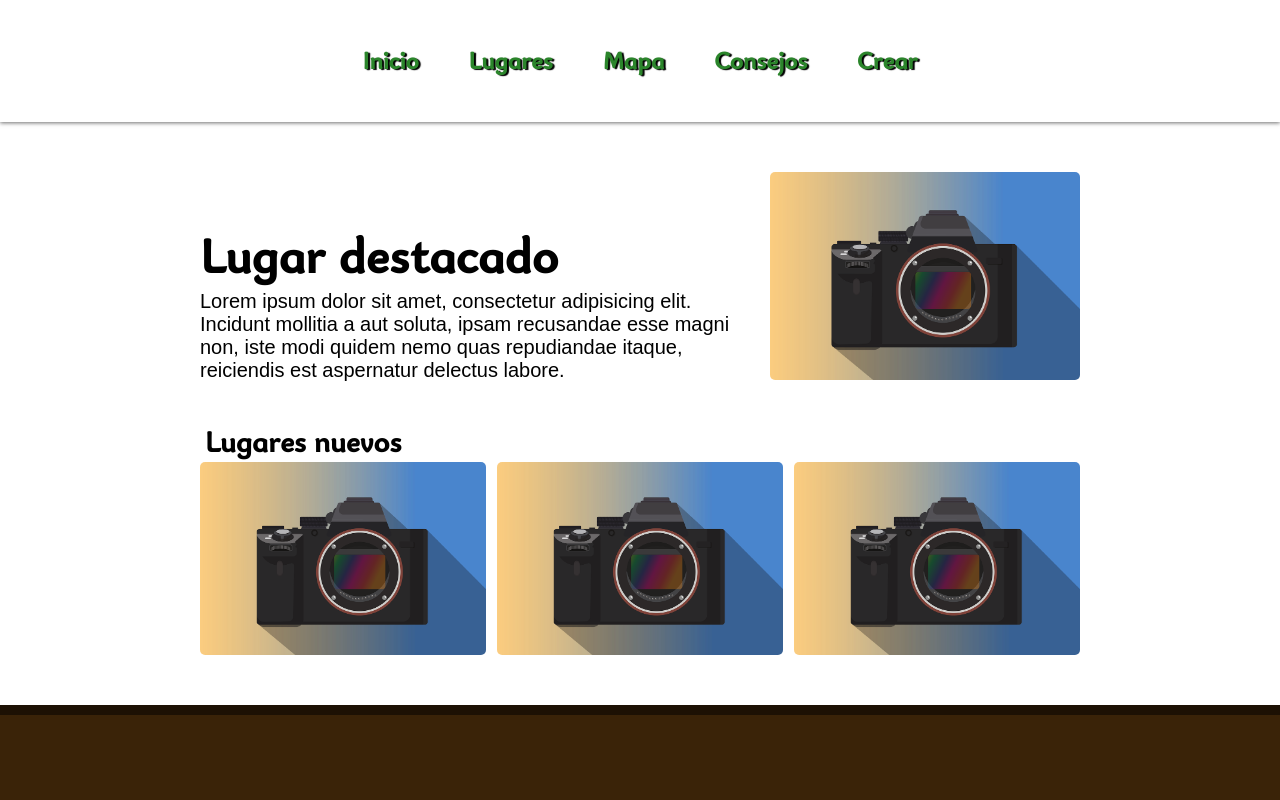
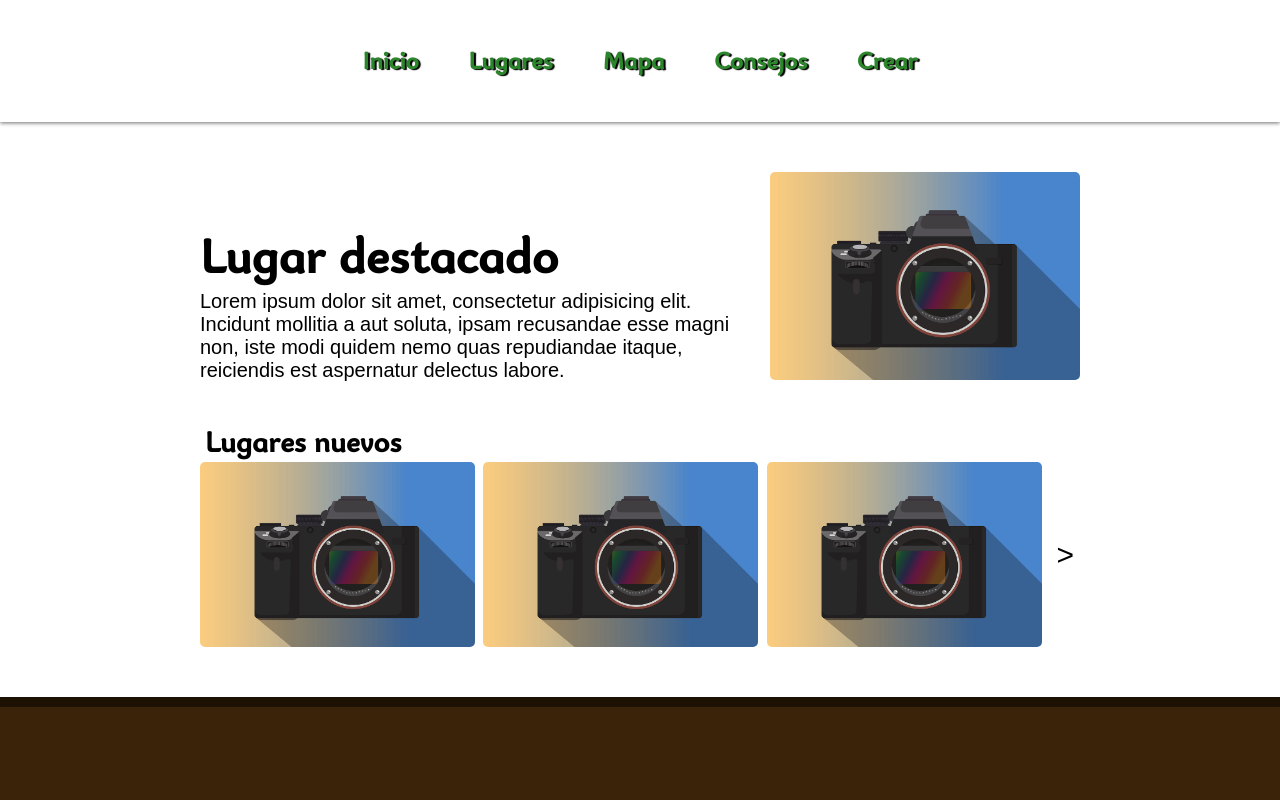
Before and after one commit to ant003/tourism, a React (Create React App) app: page / in a window 1280 px wide. Shown: the top 800 px of the page. Built offline with nearby package versions, Linux system fonts and the light colour scheme; the HTML template or start-up script is replaced by a standard one.

Commit message:
Carousel component added with its CSS file

```diff
--- /dev/null
+++ b/src/Home/Carousel.js
@@ -0,0 +1,52 @@
+import { useEffect } from "react";
+import { useState } from "react";
+
+const Carousel = ({ children, size }) => {
+    const [currentIndex, setCurrentIndex] = useState(0);
+    const [length, setLength] = useState(children.length);
+
+    // Set the length to match current children from props
+    useEffect(() => {
+        setLength(children.length);
+    }, [children]);
+
+    const handleNext = () => {
+        if (currentIndex < length - size) {
+            setCurrentIndex(prev => prev + 1);
+        }
+    }
+
+    const handlePrev = () => {
+        if (currentIndex > 0) {
+            setCurrentIndex(prev => prev - 1);
+        }
+    }
+
+    return (
+        <div className="carousel">
+            <div className="carousel-wrapper">
+                {
+                    currentIndex > 0 &&
+                    <button onClick={handlePrev} className="left-arrow">
+                        &lt;
+                    </button>
+                }
+                <div className="carousel-content-wrapper">
+                    <div className={`carousel-content show-${size}`}
+                        style={{ transform: `translateX(-${currentIndex * (100 / size)}%)` }}
+                    >
+                        {children}
+                    </div>
+                </div>
+                {
+                    currentIndex < (length - size) &&
+                    <button onClick={handleNext} className="right-arrow">
+                        &gt;
+                    </button>
+                }
+            </div>
+        </div>
+    )
+}
+
+export default Carousel;
--- a/src/Home/Home.js
+++ b/src/Home/Home.js
@@ -1,22 +1,28 @@
 import noImage from '../img/noImage.png'
+import Carousel from './Carousel';
+import './carousel.css';
 
 const Home = () => {
-    return(
+    return (
         <div className="home">
             <section id="standOuot">
                 <h1>Lugar destacado</h1>
                 <p>Lorem ipsum dolor sit amet, consectetur adipisicing elit. Incidunt mollitia a aut soluta, ipsam recusandae esse magni non, iste modi quidem nemo quas repudiandae itaque, reiciendis est aspernatur delectus labore.</p>
             </section>
             <section id="standPhoto">
-                <img src={noImage} alt="" min_width="500px"/>
+                <img src={noImage} alt="" min_width="500px" />
             </section>
             <section id="newPlaces">
                 <h2>Lugares nuevos</h2>
-                <div className="img">
+                <Carousel size={3}>
                     <img src={noImage} alt="" />
                     <img src={noImage} alt="" />
                     <img src={noImage} alt="" />
-                </div>
+                    <img src={noImage} alt="" />
+                    <img src={noImage} alt="" />
+                    <img src={noImage} alt="" />
+                    <img src={noImage} alt="" />
+                </Carousel>
             </section>
         </div>
     );
--- /dev/null
+++ b/src/Home/carousel.css
@@ -0,0 +1,54 @@
+.carousel-wrapper {
+    display: flex;
+    width: 100%;
+    position: relative;
+}
+
+.carousel-content-wrapper {
+    overflow: hidden;
+    width: 100%;
+    height: 100%;
+}
+
+.carousel-content {
+    display: flex;
+    gap: 1%;
+    justify-content: space-between;
+    transition: all 250ms linear;
+    -ms-overflow-style: none;
+    /* hide scrollbar in IE and Edge */
+    scrollbar-width: none;
+    /* hide scrollbar in Firefox */
+}
+
+/* hide scrollbar in webkit browser */
+.carousel-content::-webkit-scrollbar,
+.carousel-content::-webkit-scrollbar {
+    display: none;
+}
+
+.carousel-content>* {
+    width: 100%;
+    flex-shrink: 0;
+    flex-grow: 1;
+}
+
+.left-arrow,
+.right-arrow {
+    border: none;
+    background-color: white;
+    font-size: 3em;
+    font-family: Arial, Helvetica, sans-serif;
+}
+
+.carousel-content.show-2>* {
+    width: calc(50% - 1%);
+}
+
+.carousel-content.show-3>* {
+    width: calc(100% / 3 - 1%);
+}
+
+.carousel-content.show-4>* {
+    width: calc(100% / 4 -1%);
+}
--- a/src/index.css
+++ b/src/index.css
@@ -38,8 +38,7 @@
   font-size: 1.8em;
 }
 
-.square
-p,
+.square p,
 h2 {
   padding-left: 5px;
 }
@@ -91,9 +90,10 @@ h2 {
   font-size: 2.5rem;
   margin: 0 1em;
   text-decoration: none;
-  font-weight:bolder;
+  font-weight: bolder;
   color: rgb(43, 133, 43);
-  text-shadow: 2px 1px 1px black;;
+  text-shadow: 2px 1px 1px black;
+  ;
 }
 
 .navbar a:hover,
@@ -122,7 +122,7 @@ h2 {
 
 /*|| Home styles*/
 
-.places > div{
+.places>div {
   font-size: 2em;
 }
 
@@ -150,13 +150,13 @@ h2 {
 /*|| Banner styles*/
 .banner {
   min-height: 500px;
-  background: linear-gradient(326deg, rgba(0,0,0,0.25) 30%, rgba(0,0,0,0.25) 70%);
+  background: linear-gradient(326deg, rgba(0, 0, 0, 0.25) 30%, rgba(0, 0, 0, 0.25) 70%);
 }
 
-.background img{
+.background img {
   position: absolute;
   max-height: 500px;
-  width: 100% ;
+  width: 100%;
   z-index: -1;
   object-fit: cover;
   object-position: 50% 60%;
@@ -175,11 +175,13 @@ h2 {
   text-shadow: 1px 2px 1px black;
 }
 
-.bannerCont h1, .bannerCont p, .bannerCont ul {
+.bannerCont h1,
+.bannerCont p,
+.bannerCont ul {
   width: 100%;
 }
 
-.bannerCont ul{
+.bannerCont ul {
   display: flex;
   list-style: none;
   padding-inline-start: 0;
@@ -195,7 +197,7 @@ h2 {
   margin-bottom: 50px;
 }
 
-.icon-name div{
+.icon-name div {
   font-size: 2em;
 }
 
@@ -206,7 +208,8 @@ h2 {
 }
 
 /*|| Map styles*/
-.content, .map {
+.content,
+.map {
   max-width: 90%;
   margin: 50px auto;
 }
@@ -224,21 +227,21 @@ h2 {
   max-height: 1000px;
 }
 
-.map a{
+.map a {
   font-size: 2em;
 }
 
 /*|| Create styles*/
 
-.create h2{
+.create h2 {
   font-size: 3em;
 }
 
-.create label{
+.create label {
   font-size: 2.5em;
 }
 
-.create{
+.create {
   max-width: 600px;
   margin: 0 auto;
   text-align: center;
@@ -250,30 +253,29 @@ h2 {
 .create textarea,
 .create button,
 .create label,
-.create select
-{
+.create select {
   display: block;
   font-size: 2em;
   text-align: left;
 }
 
-.create textarea{
+.create textarea {
   min-width: 100%;
   min-height: 300px;
 }
 
 .create input,
-.create select{
+.create select {
   min-width: 100%;
 }
 
 .create input,
 .create textarea,
-.create select{
+.create select {
   margin: 10px 0;
 }
 
-.create option{
+.create option {
   font-size: 1.8rem;
 }
 
@@ -292,7 +294,7 @@ h2 {
   font-size: 3em;
 }
 
-.home{
+.home {
   margin: 50px 200px;
   max-width: 1540px;
   display: grid;
@@ -302,33 +304,23 @@ h2 {
     "newPlaces newPlaces";
 }
 
-.home #standOuot{
+.home #standOuot {
   grid-area: standOut;
   margin-top: 10%;
 }
 
-.home #standPhoto{
+.home #standPhoto {
   grid-area: standPhoto;
 }
 
-.home #newPlaces{
+.home #newPlaces {
   grid-area: newPlaces;
 }
 
-.home .img{
-  max-width: 100%;
-  display: flex;
-  justify-content: space-between;
-}
-
-.home .img img{
-  max-width: 32.5%;
-}
-
-.home #standPhoto img{
+.home #standPhoto img {
   max-width: 100%;
 }
 
-.home img{
+.home img {
   border-radius: 5px;
 }
```
Lines whose indentation alone changed are shown as unchanged.
